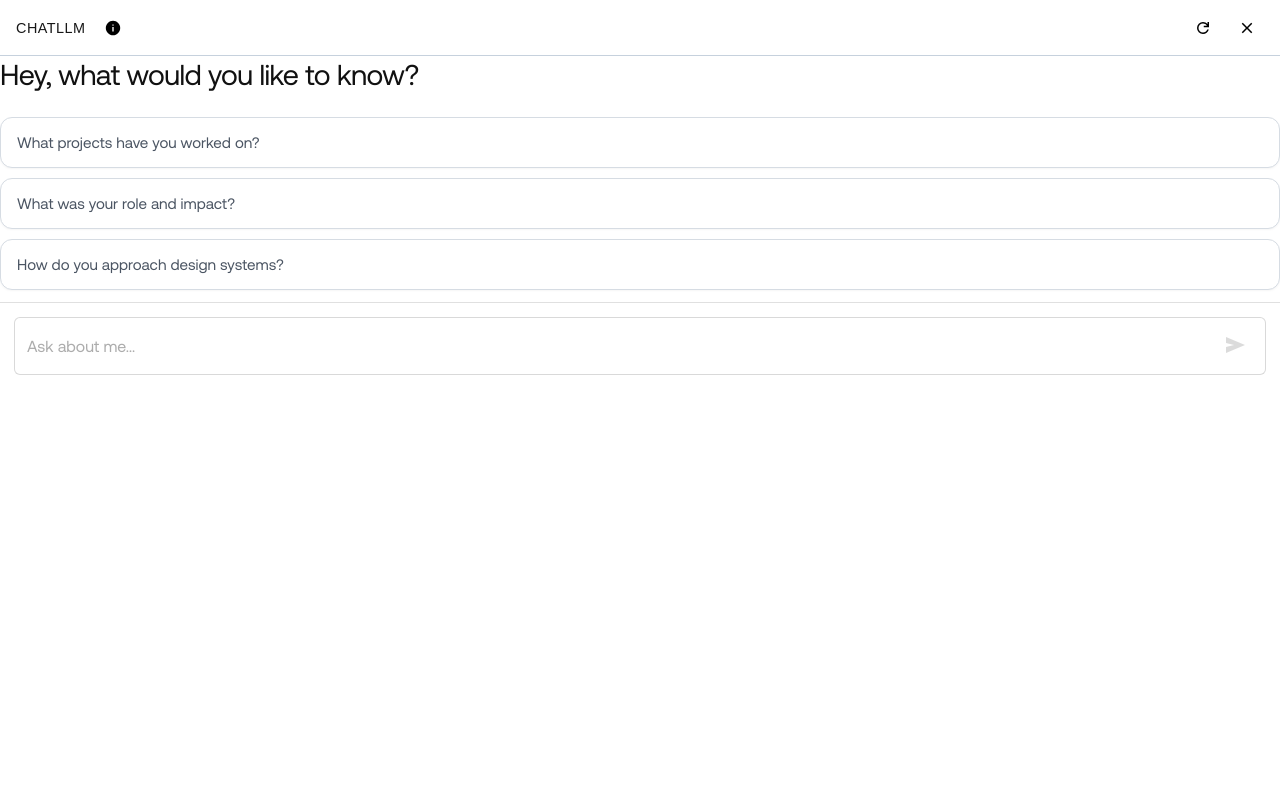
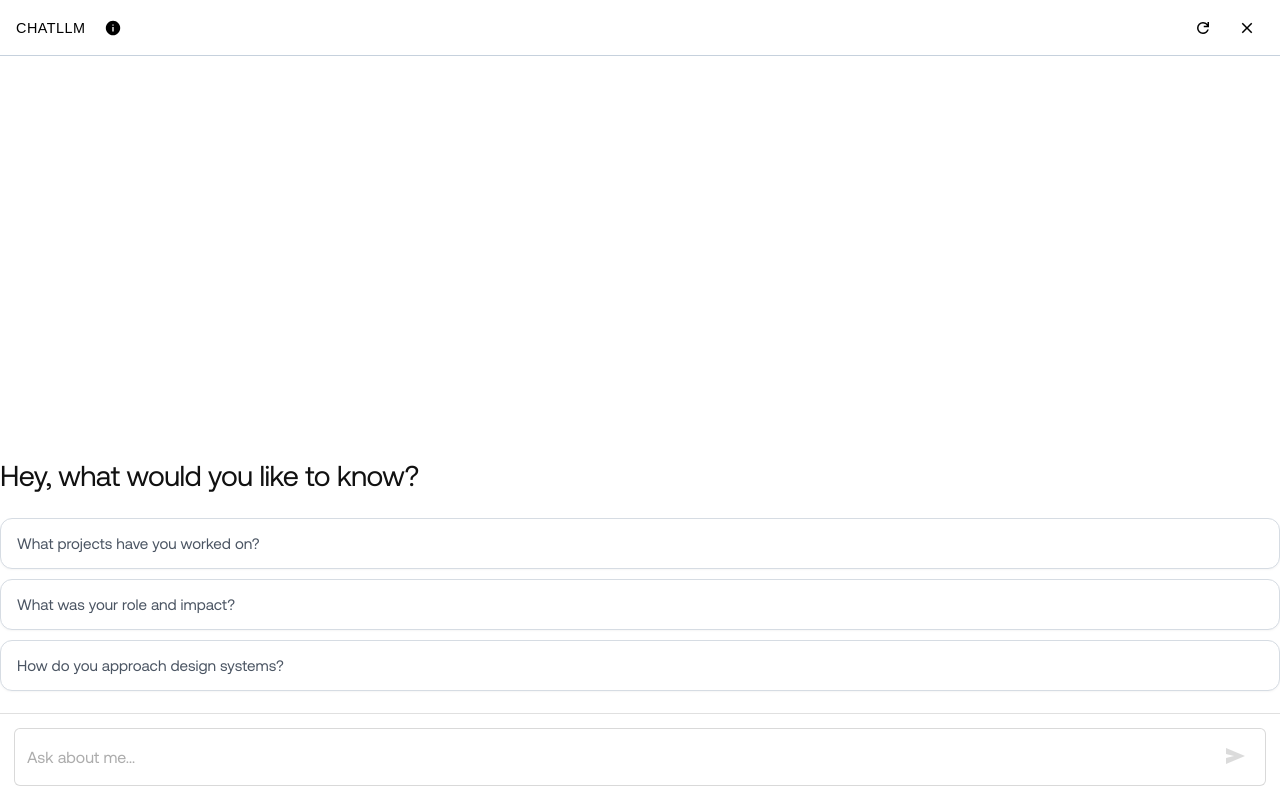
Before and after one commit to santilobos/portfolio-assistant-api2, a Next.js app: page /widget in a window 1280 px wide. Built offline with nearby package versions, Linux system fonts and the light colour scheme; a web font is replaced by a local one.

Commit message:
ajustes nuevos css

```diff
--- a/app/globals.css
+++ b/app/globals.css
@@ -20,6 +20,8 @@ body {
   overflow-x: hidden;
   font-family: var(--font-aeonik), system-ui, -apple-system, "Segoe UI", Roboto, Arial, sans-serif;
 }
+
+
 
 body {
   color: var(--foreground);
@@ -163,3 +165,18 @@ button.iconBtn:focus:not(:focus-visible) {
     top: 60px !important;
   }
 }
+
+/* Fuerza a que el contenedor de Next.js ocupe toda la pantalla */
+html, body, [data-reactroot] {
+  height: 100%;
+  overflow: hidden; /* Evita scrolls dobles en móviles */
+}
+
+/* Ajuste para el body */
+body {
+  color: var(--foreground);
+  background: var(--background);
+  min-height: 100dvh; /* Usa dvh aquí también */
+  display: flex;
+  flex-direction: column;
+}
--- a/app/widget/page.module.css
+++ b/app/widget/page.module.css
@@ -1,24 +1,22 @@
 
 
- --- Base del Widget ---
 .app {
-  height: 100vh;
   display: flex;
   flex-direction: column;
-  background: #F5F6F7;
-  color: #111111;
-  color-scheme: light;
-  font-family: inherit;
-  overflow: hidden;
+  height: 100dvh;
+  width: 100%;
+  position: fixed;
+  top: 0;
+  left: 0;
+  background: #ffffff;
 }
 
-
 .messages {
-  flex: 1;
+  flex: 1; /* OBLIGATORIO: Esto empuja el input al fondo */
   overflow-y: auto;
   display: flex;
   flex-direction: column;
-  /* Esto ayuda a que el scroll sea suave en móviles */
+  padding: 10px 0; /* Espacio para que no pegue a los bordes */
   -webkit-overflow-scrolling: touch;
 }
 
--- a/app/widget/page.tsx
+++ b/app/widget/page.tsx
@@ -52,12 +52,31 @@ function ChatHeader({ onReset, onClose }: { onReset: () => void; onClose: () =>
 
   return (
     <div style={{
-      height: 56, position: "sticky", top: 0, zIndex: 50, background: "#fff",
-      borderBottom: "1px solid rgba(198, 209, 221, 1)", padding: "0 16px",
-      display: "flex", alignItems: "center", justifyContent: "space-between", boxSizing: "border-box",
+      height: 56,
+      position: "sticky",
+      top: 0,
+      zIndex: 50,
+      background: "#ffffff",
+      borderBottom: "1px solid rgba(198, 209, 221, 1)",
+      padding: "0 16px",
+      display: "flex",
+      alignItems: "center",
+      justifyContent: "space-between",
+      boxSizing: "border-box",
     }}>
       <div style={{ display: "flex", alignItems: "center", gap: 10, position: "relative" }}>
-        <div style={{ fontSize: "0.9rem", fontWeight: 400, letterSpacing: 0.5, fontFamily: azeret.style.fontFamily }}>CHATLLM</div>
+        {/* Mantenemos fontWeight 400 pero aseguramos color negro puro y nitidez */}
+        <div style={{
+          fontSize: "0.9rem",
+          fontWeight: 400,
+          color: "#000000",
+          letterSpacing: 0.5,
+          fontFamily: azeret.style.fontFamily,
+          WebkitFontSmoothing: "antialiased",
+          MozOsxFontSmoothing: "grayscale"
+        }}>
+          CHATLLM
+        </div>
 
         <button
           ref={btnRef}
@@ -87,9 +106,9 @@ function ChatHeader({ onReset, onClose }: { onReset: () => void; onClose: () =>
               zIndex: 70,
               fontSize: "0.75rem",
               lineHeight: "1.4",
-              color: "#4a5568",
+              color: "#000000",
             }}>
-              <strong>CHATLLM</strong> is an AI chatbot. May contain hallucinations. Responses are logged for research and development purposes.
+              <strong style={{ fontWeight: 700 }}>CHATLLM</strong> is an AI chatbot. May contain hallucinations. Responses are logged for research and development purposes.
             </div>
           </>
         )}
@@ -253,7 +272,7 @@ React.useEffect(() => {
         initial="hidden"
         animate="visible"
         exit={{ opacity: 0, y: -10 }}
-              style={{ width: "100%" }} // Asegura que ocupe el ancho
+        style={{ width: "100%" }}
       >
         <motion.div variants={itemVariants} className={styles.chatTitle}>
           Hey, what would you like to know?
@@ -267,12 +286,19 @@ React.useEffect(() => {
         </div>
       </motion.div>
     ) : (
-            /* CAMBIO CLAVE: Usamos motion.div aquí para que AnimatePresence funcione correctamente
-               y quitamos gap: 20px si está causando desplazamientos raros arriba */
       <motion.div
         initial={{ opacity: 0 }}
         animate={{ opacity: 1 }}
-              style={{ width: "100%", display: "flex", flexDirection: "column", gap: "20px" }}
+        style={{
+          width: "100%",
+          display: "flex",
+          flexDirection: "column",
+          gap: "20px",
+          /* FIX: Empuja el contenido hacia abajo para que no flote arriba */
+          marginTop: "auto",
+          /* Asegura que los mensajes más largos no se corten */
+          minHeight: "min-content"
+        }}
       >
         {messages.map((m, i) => {
           const isLastAssistant = m.role === "assistant" && i === messages.length - 1
@@ -288,8 +314,10 @@ React.useEffect(() => {
           if (m.content === "" && loading && isLastAssistant) {
             return (
               <div key={i} className={styles.assistantRow}>
-                      {/* Corregimos el alto del thinking para móviles */}
-                      <div className={styles.thinking} style={{ minHeight: '24px' }}>thinking…</div>
+                {/* Fix de carga móvil: evita el salto visual (Flash) */}
+                <div className={styles.thinking} style={{ minHeight: '24px', display: 'flex', alignItems: 'center' }}>
+                  thinking…
+                </div>
               </div>
             )
           }
```
Lines whose indentation alone changed are shown as unchanged.
